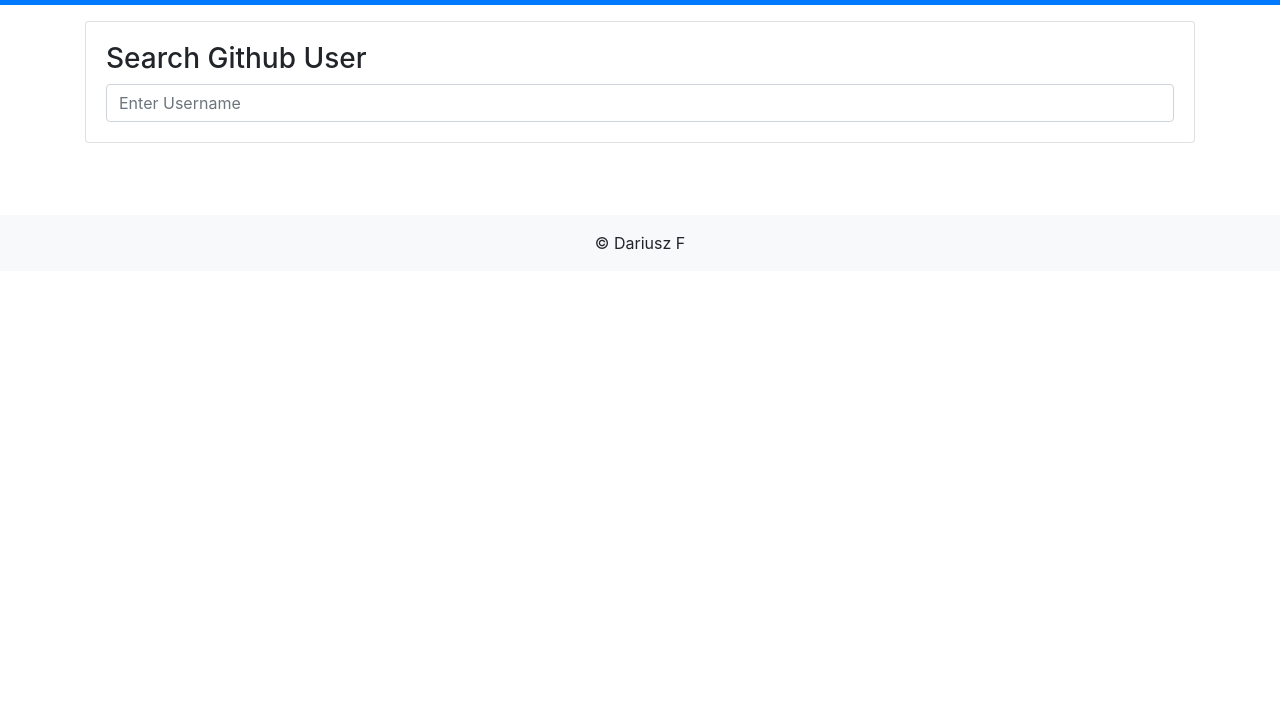
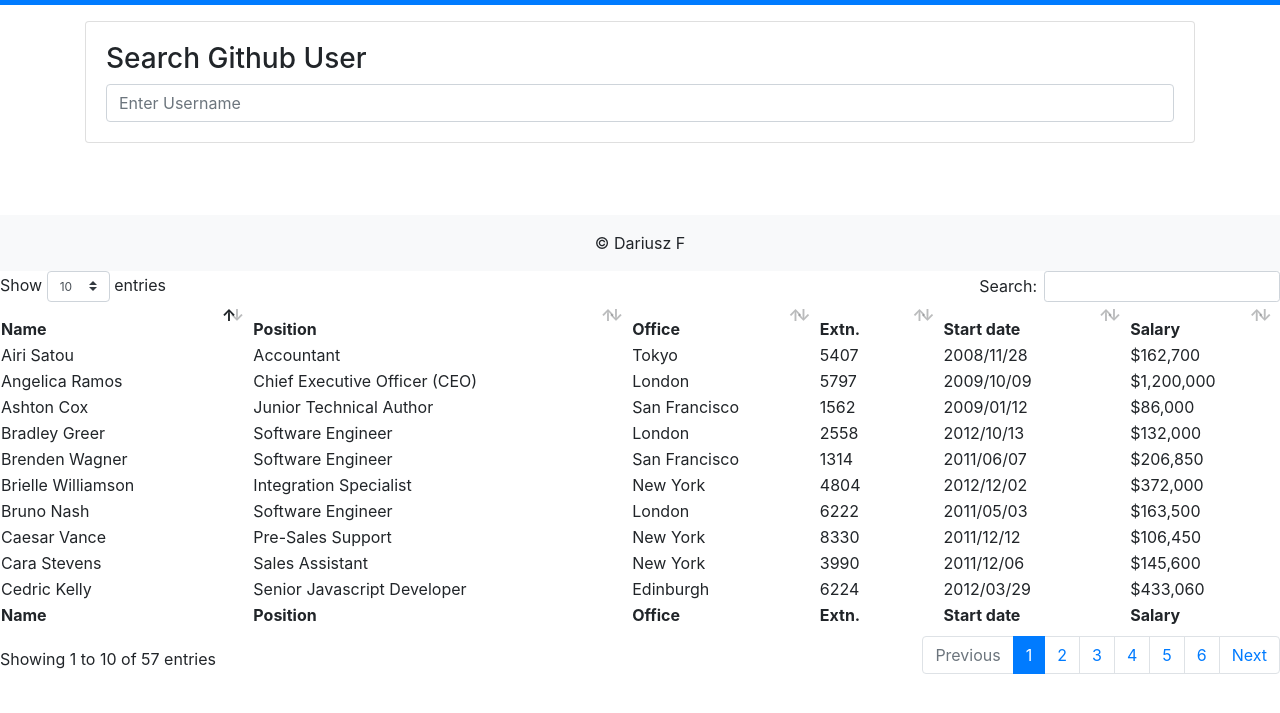
Before and after one commit to dariusz75/github-finder-javascript, a plain HTML site: page index.html in a window 1280 px wide. Shown: the part 51-764 px from the top of the page. Drawn offline with nearby package versions, Linux system fonts and the light colour scheme.

Commit message:
data table template

```diff
--- /dev/null
+++ b/dt.js
@@ -0,0 +1,7 @@
+
+
+$(document).ready(function() {
+    $('#example').DataTable( {
+        "ajax": 'arrays.txt'
+    } );
+} );
--- a/index.html
+++ b/index.html
@@ -7,7 +7,8 @@
 
     <!-- Bootstrap CSS -->
     <link rel="stylesheet" href="https://stackpath.bootstrapcdn.com/bootstrap/4.1.0/css/bootstrap.min.css" integrity="sha384-9gVQ4dYFwwWSjIDZnLEWnxCjeSWFphJiwGPXr1jddIhOegiu1FwO5qRGvFXOdJZ4" crossorigin="anonymous">
-
+    <!-- Datatables CSS -->
+    <link rel="stylesheet" type="text/css" href="datatables.min.css"/>
     <title>Github Finder</title>
   </head>
   <body>
@@ -29,15 +30,41 @@
 
     <footer class="mt-5 p-3 text-center bg-light">&copy Dariusz F</footer>
 
+    <table id="example" class="display" style="width:100%">
+      <thead>
+          <tr>
+              <th>Name</th>
+              <th>Position</th>
+              <th>Office</th>
+              <th>Extn.</th>
+              <th>Start date</th>
+              <th>Salary</th>
+          </tr>
+      </thead>
+      <tfoot>
+          <tr>
+              <th>Name</th>
+              <th>Position</th>
+              <th>Office</th>
+              <th>Extn.</th>
+              <th>Start date</th>
+              <th>Salary</th>
+          </tr>
+      </tfoot>
+  </table>
+
 
     <!-- Optional JavaScript -->
     <!-- jQuery first, then Popper.js, then Bootstrap JS -->
     <script src="https://code.jquery.com/jquery-3.3.1.slim.min.js" integrity="sha384-q8i/X+965DzO0rT7abK41JStQIAqVgRVzpbzo5smXKp4YfRvH+8abtTE1Pi6jizo" crossorigin="anonymous"></script>
+    <script src="https://code.jquery.com/jquery-3.3.1.js"></script>
     <script src="https://cdnjs.cloudflare.com/ajax/libs/popper.js/1.14.0/umd/popper.min.js" integrity="sha384-cs/chFZiN24E4KMATLdqdvsezGxaGsi4hLGOzlXwp5UZB1LY//20VyM2taTB4QvJ" crossorigin="anonymous"></script>
     <script src="https://stackpath.bootstrapcdn.com/bootstrap/4.1.0/js/bootstrap.min.js" integrity="sha384-uefMccjFJAIv6A+rW+L4AHf99KvxDjWSu1z9VI8SKNVmz4sk7buKt/6v9KI65qnm" crossorigin="anonymous"></script>
+    <script type="text/javascript" src="datatables.min.js"></script>
 
     <script src="github.js"></script>
     <script src="ui.js"></script>
     <script src="app.js"></script>
+    <script src="dt.js"></script>
   </body>
 </html>
```
Also changed, not shown: arrays.txt (added), datatables.min.css (added), datatables.min.js (added).
